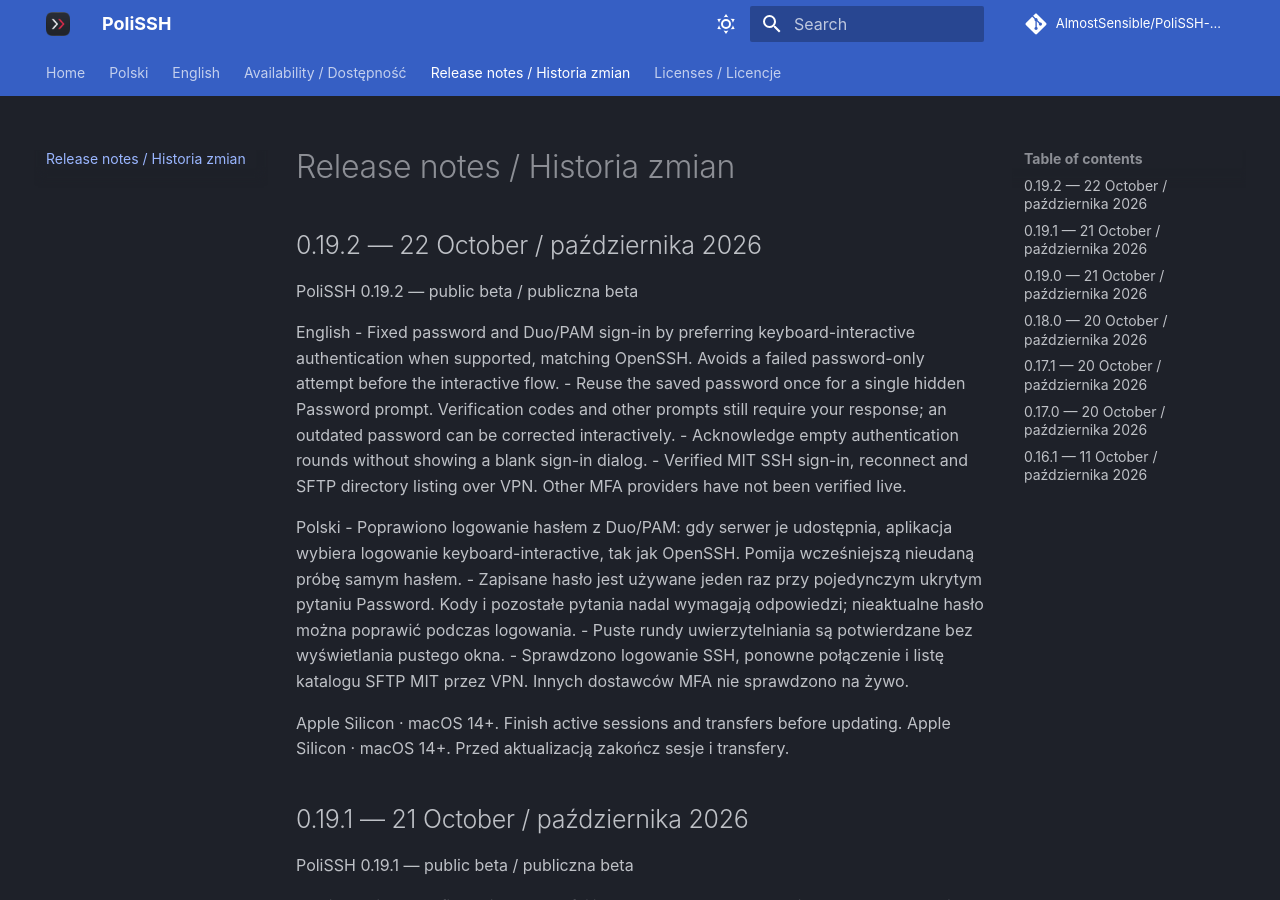
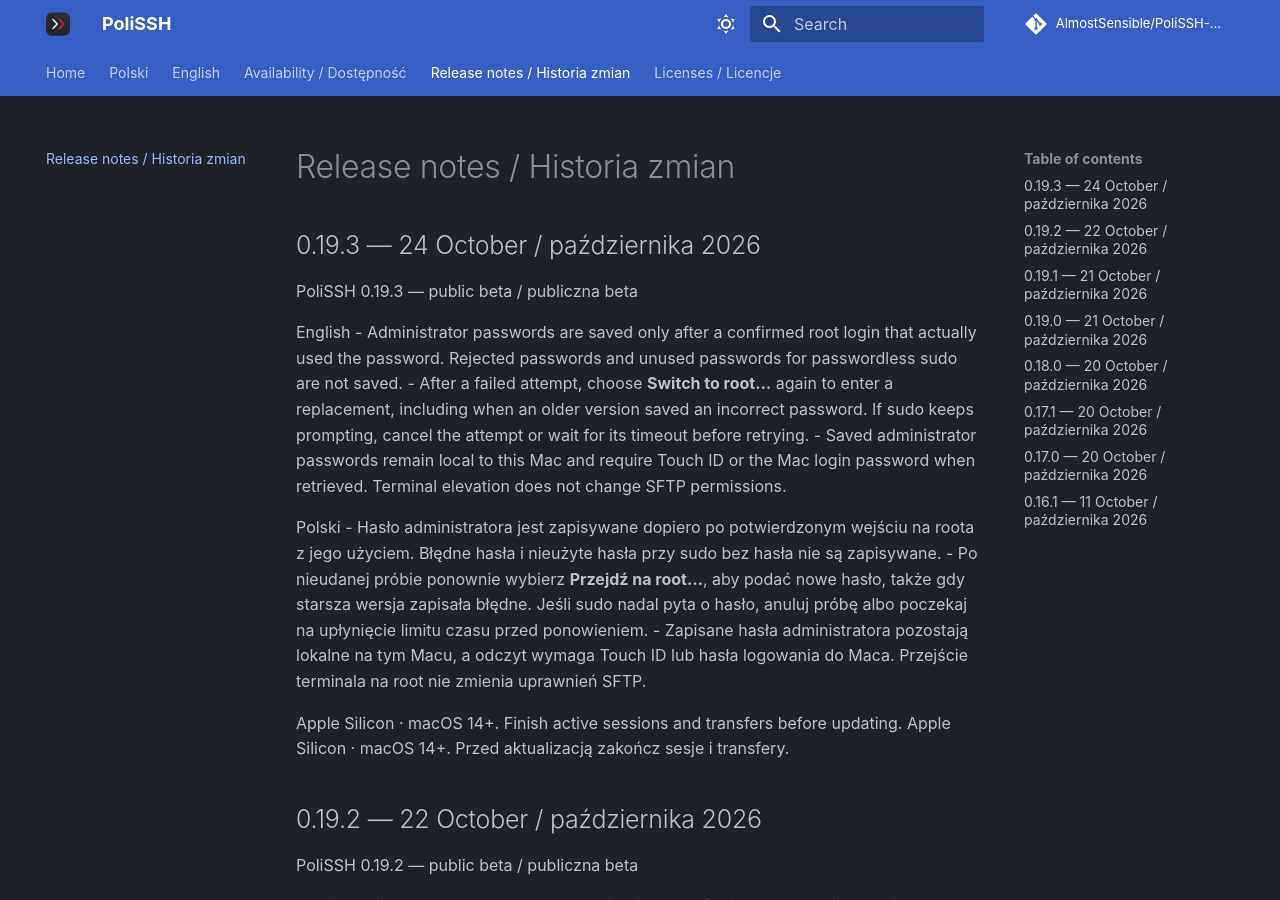
Before and after one commit to AlmostSensible/PoliSSH-docs, an MkDocs documentation site: the page built from docs/releases.md, in a window 1280 px wide and 900 px high. Built offline with MkDocs 1.6.1 and Material for MkDocs 9.7.7, drawn with Linux system fonts in a browser that asks for light colours; comment, search, counter and statistics services are not loaded.

Commit message:
Document root password validation and retry in 0.19.3

```diff
--- a/docs/releases.md
+++ b/docs/releases.md
@@ -1,4 +1,21 @@
 # Release notes / Historia zmian
+
+## 0.19.3 — 24 October / października 2026
+
+PoliSSH 0.19.3 — public beta / publiczna beta
+
+English
+- Administrator passwords are saved only after a confirmed root login that actually used the password. Rejected passwords and unused passwords for passwordless sudo are not saved.
+- After a failed attempt, choose **Switch to root…** again to enter a replacement, including when an older version saved an incorrect password. If sudo keeps prompting, cancel the attempt or wait for its timeout before retrying.
+- Saved administrator passwords remain local to this Mac and require Touch ID or the Mac login password when retrieved. Terminal elevation does not change SFTP permissions.
+
+Polski
+- Hasło administratora jest zapisywane dopiero po potwierdzonym wejściu na roota z jego użyciem. Błędne hasła i nieużyte hasła przy sudo bez hasła nie są zapisywane.
+- Po nieudanej próbie ponownie wybierz **Przejdź na root…**, aby podać nowe hasło, także gdy starsza wersja zapisała błędne. Jeśli sudo nadal pyta o hasło, anuluj próbę albo poczekaj na upłynięcie limitu czasu przed ponowieniem.
+- Zapisane hasła administratora pozostają lokalne na tym Macu, a odczyt wymaga Touch ID lub hasła logowania do Maca. Przejście terminala na root nie zmienia uprawnień SFTP.
+
+Apple Silicon · macOS 14+. Finish active sessions and transfers before updating.
+Apple Silicon · macOS 14+. Przed aktualizacją zakończ sesje i transfery.
 
 ## 0.19.2 — 22 October / października 2026
 
```
Also changed, not shown: docs/en/guide.md (+2 -0 lines), docs/pl/guide.md (+2 -0 lines).
